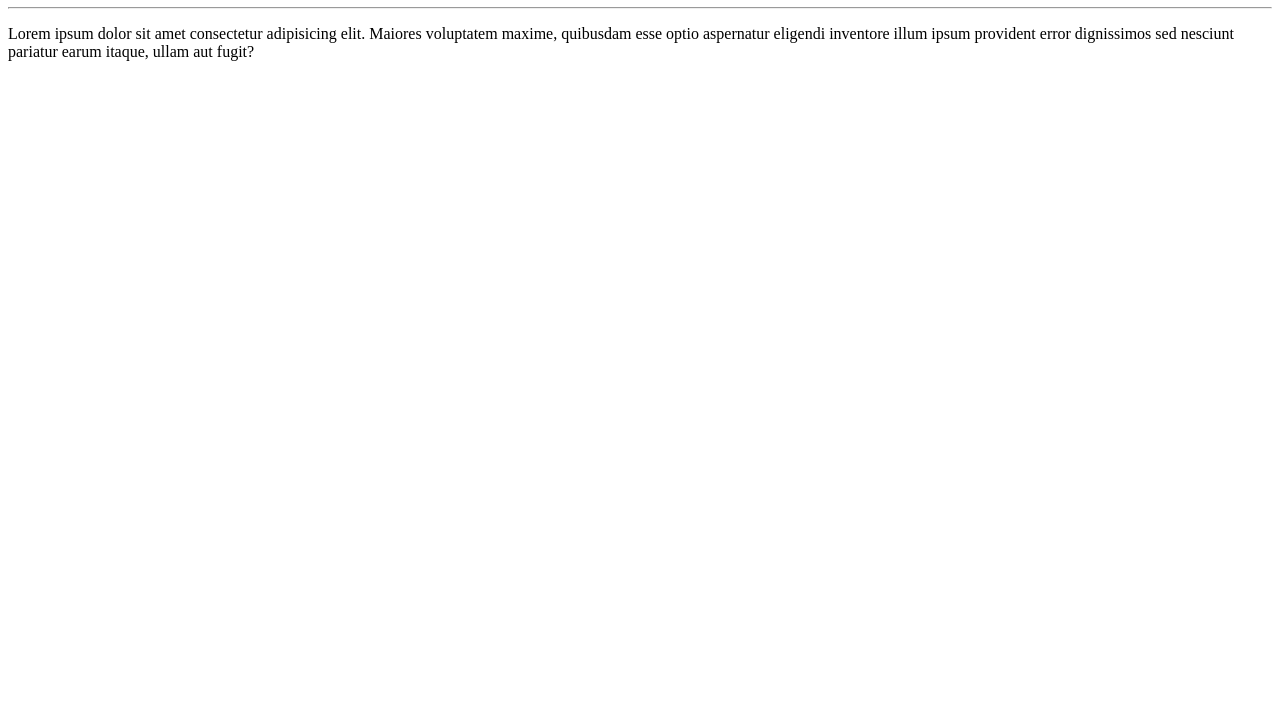
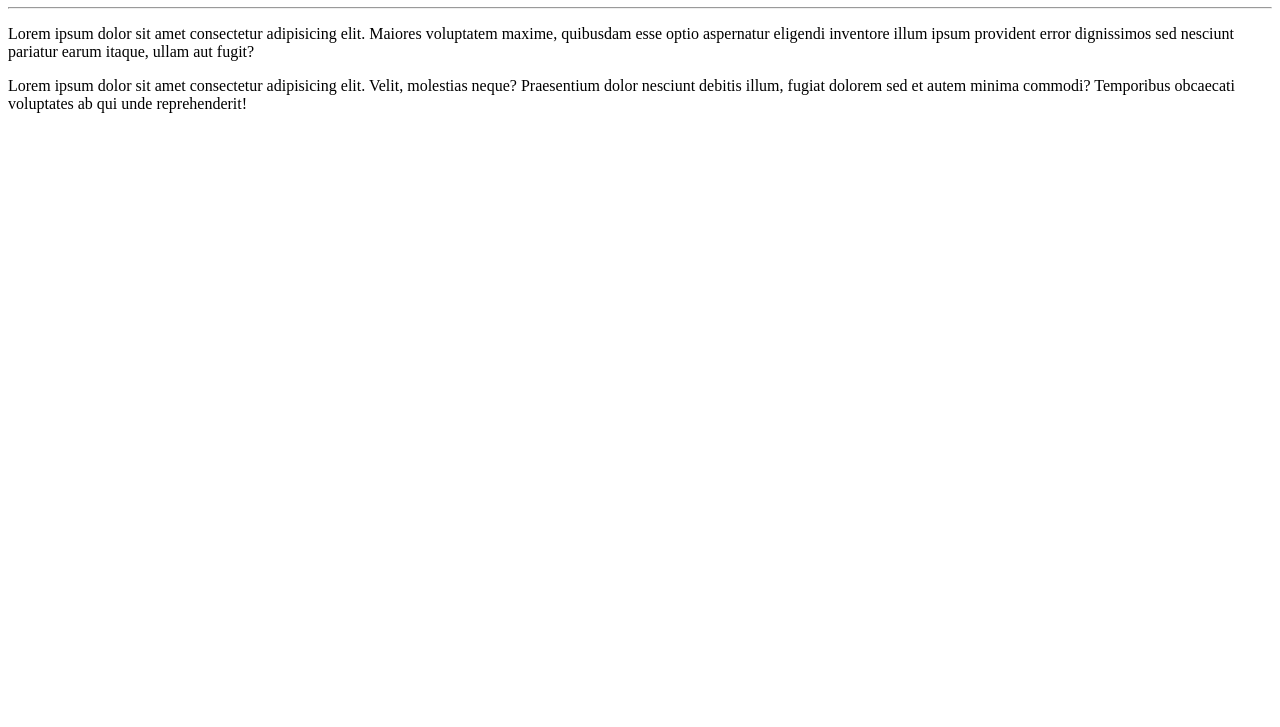
Before and after one commit to neu-silva/Ola-Mundo, a plain HTML site: page site-exemplo/index.html in a window 1280 px wide. Shown: the part 73-800 px from the top of the page. Drawn offline with Linux system fonts and the light colour scheme.

Commit message:
adicionei um parágrafo

```diff
--- a/site-exemplo/index.html
+++ b/site-exemplo/index.html
@@ -9,5 +9,6 @@
     <h1>Olá, Mundo!</h1>
     <hr>
     <p>Lorem ipsum dolor sit amet consectetur adipisicing elit. Maiores voluptatem maxime, quibusdam esse optio aspernatur eligendi inventore illum ipsum provident error dignissimos sed nesciunt pariatur earum itaque, ullam aut fugit?</p>
+    <p>Lorem ipsum dolor sit amet consectetur adipisicing elit. Velit, molestias neque? Praesentium dolor nesciunt debitis illum, fugiat dolorem sed et autem minima commodi? Temporibus obcaecati voluptates ab qui unde reprehenderit!</p>
 </body>
 </html>
```
